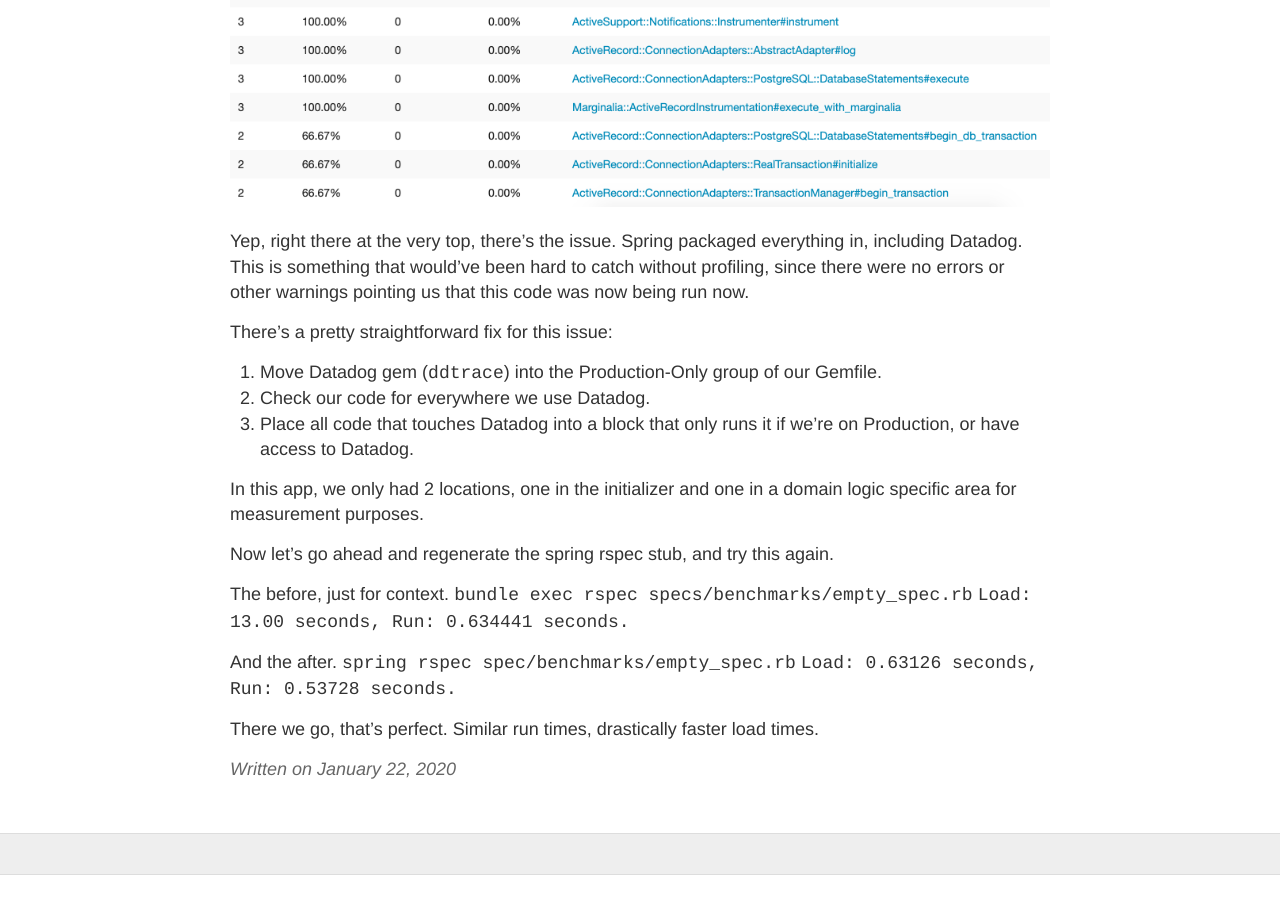
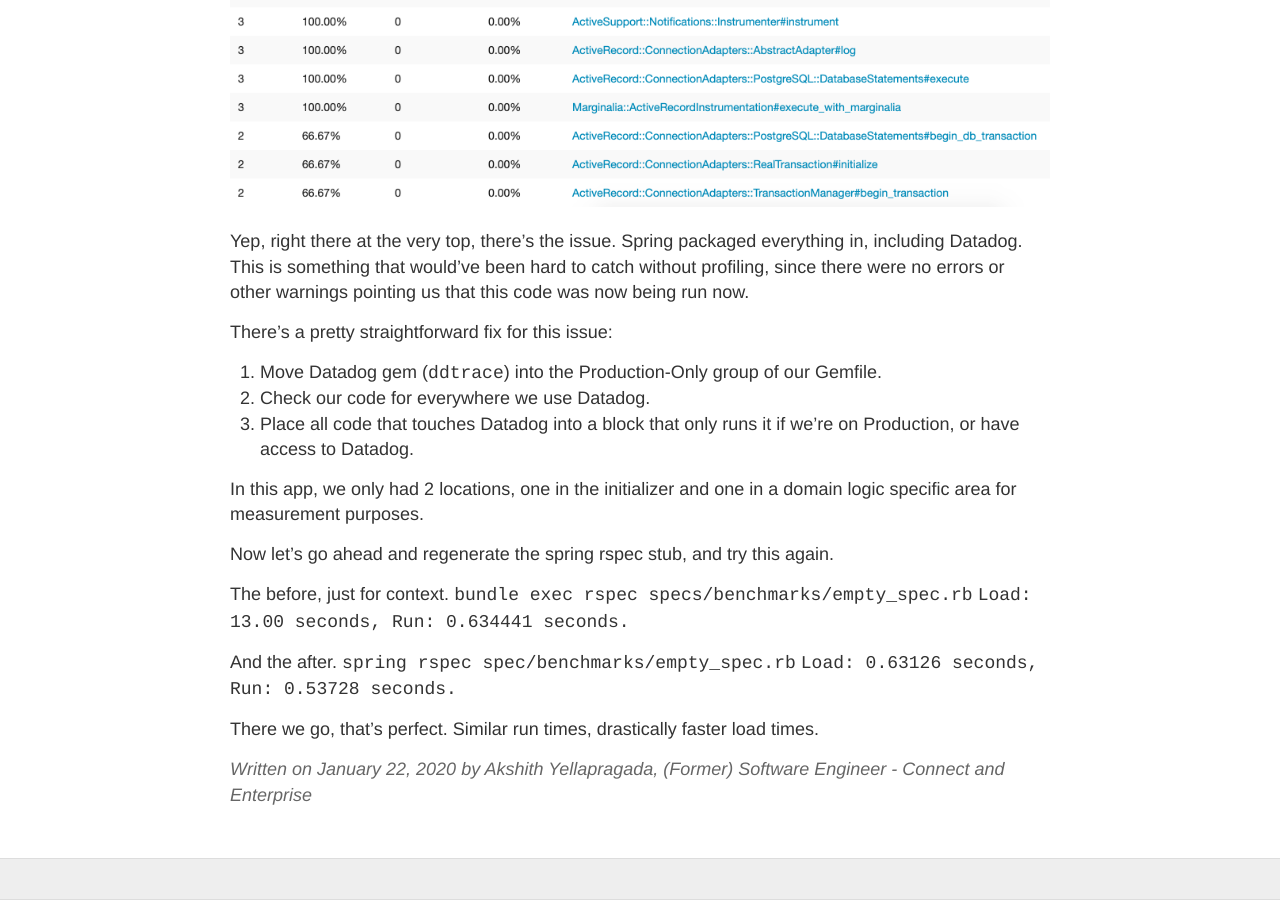
Before and after one commit to persado/persado.github.io, a Jekyll site: the page built from _posts/2020-01-22-speed-up-rspec-boot-time.md, in a window 1280 px wide and 900 px high, scrolled down 5140 px. Built offline with Jekyll 4.4.1, drawn with Linux system fonts in a browser that asks for light colours; before the commit the page ends 6015 px from its top, so only the background shows below that.

Commit message:
Add Akshith to authors file.

```diff
--- a/_data/authors.yml
+++ b/_data/authors.yml
@@ -4,3 +4,6 @@ yoni_baciu:
 jose_santiago:
     name: Jose Santiago
     title: Director of Engineering - Enterprise Architecture
+akshith_yellapragada:
+    name: Akshith Yellapragada
+    title: (Former) Software Engineer - Connect and Enterprise
```
